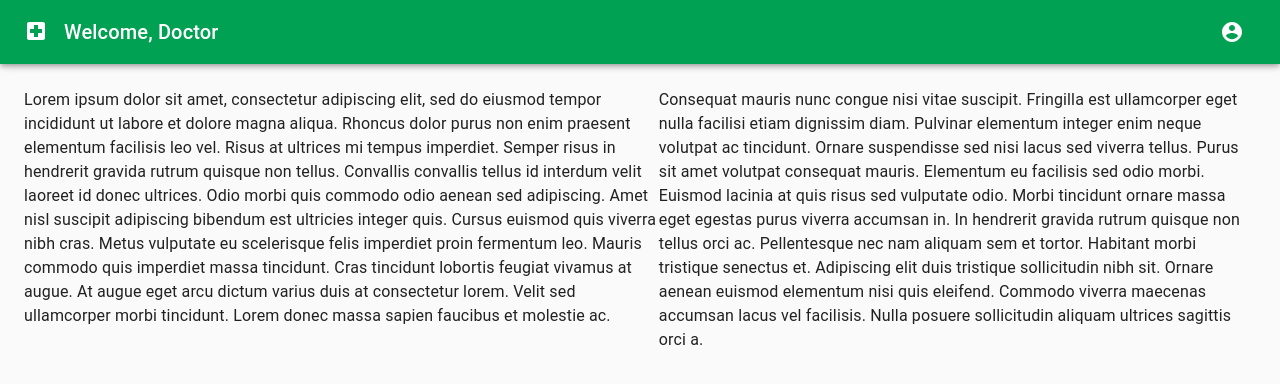
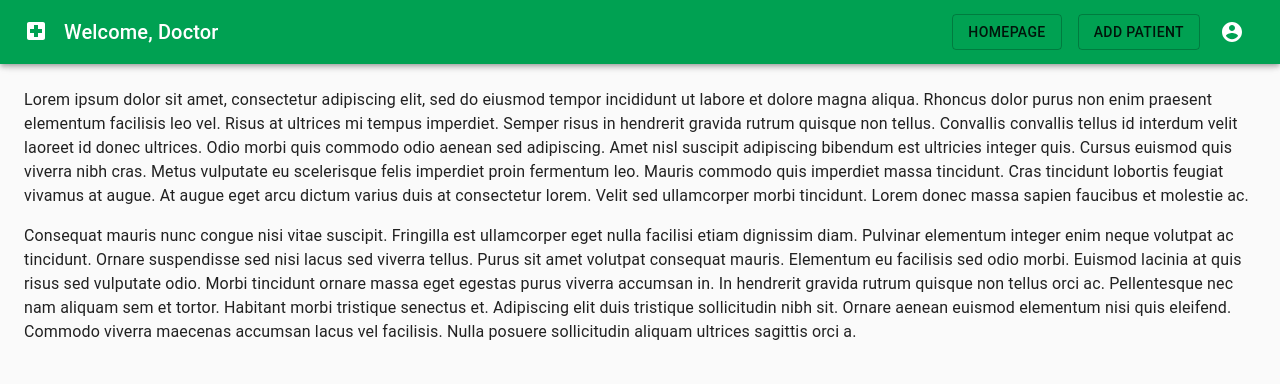
Before and after one commit to NomanNasirMinhas/Health-Monitoring-with-Theta-Middleware, a React (Create React App) app in the folder Web App/: page / in a window 1280 px wide. Shown: the top 384 px of the page. Built offline with nearby package versions, Linux system fonts and the light colour scheme.

Commit message:
Updated Header

```diff
--- a/Web App/src/HomePage.js
+++ b/Web App/src/HomePage.js
@@ -10,7 +10,7 @@ const useStyles = makeStyles((theme) => ({
     },
 
     content: {
-        display: 'flex',
+        display: 'block',
         padding: theme.spacing(3),
     },
 
--- a/Web App/src/components/Header/Header.js
+++ b/Web App/src/components/Header/Header.js
@@ -12,6 +12,7 @@ import SvgIcon from "@material-ui/core/SvgIcon"
 import AccountCircle from "@material-ui/icons/AccountCircle"
 import MenuItem from "@material-ui/core/MenuItem"
 import Divider from "@material-ui/core/Divider"
+import Button from "@material-ui/core/Button"
 
 const drawerWidth = 240;
 
@@ -52,6 +53,12 @@ const useStyles = makeStyles((theme) => ({
     flexGrow: 1,
   },
 
+  buttons:{
+    '& > *': {
+      margin: theme.spacing(1),
+    },
+  }
+
 }));
 
 const Header = props => {
@@ -81,6 +88,11 @@ const Header = props => {
             Welcome, Doctor
           </Typography>
 
+
+          <div className={classes.buttons}>
+            <Button variant="outlined">Homepage</Button>
+            <Button variant="outlined">Add Patient</Button>
+          </div>
           <div>
             <IconButton
               aria-label="account of current user"
@@ -91,6 +103,7 @@ const Header = props => {
             >
               <AccountCircle />
             </IconButton>
+
             <Menu
               id="menu-appbar"
               anchorEl={anchorEl}
```
